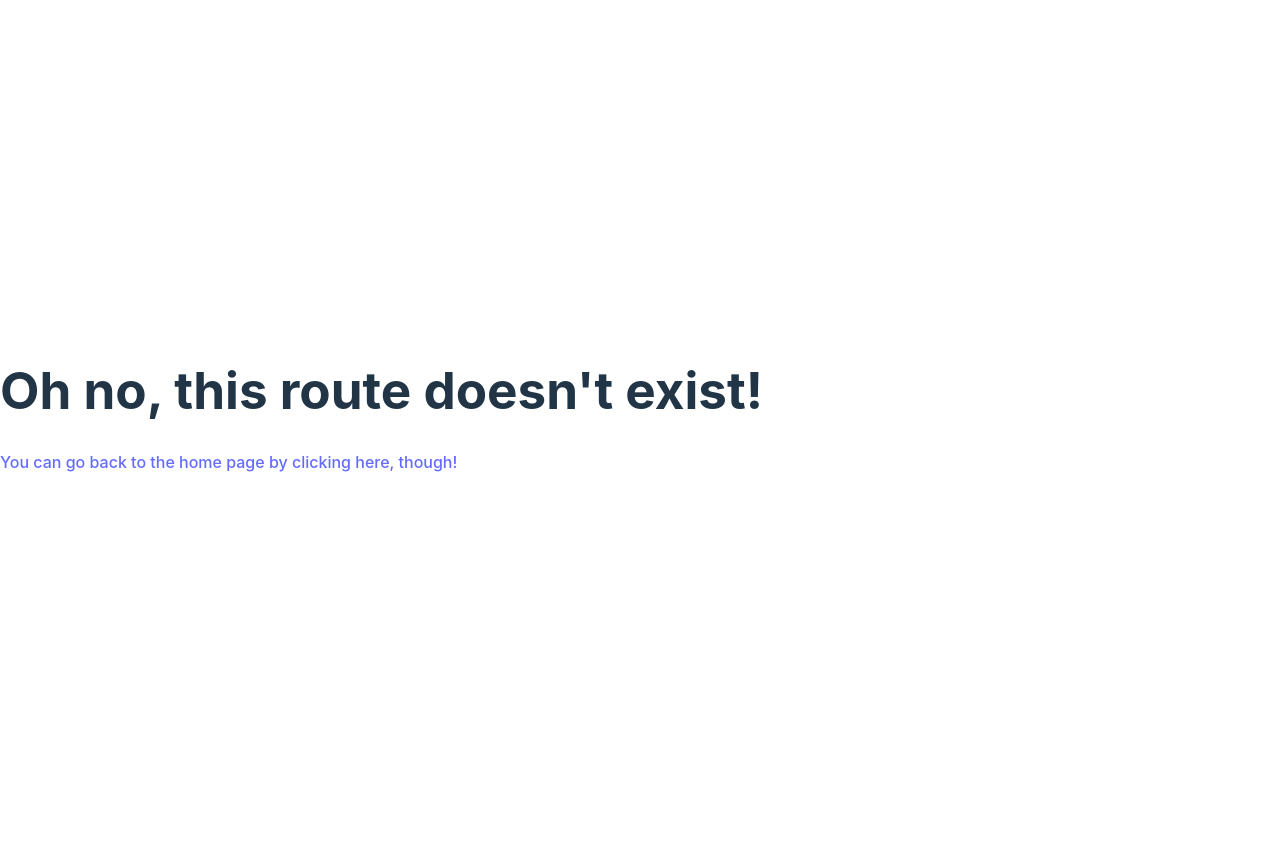
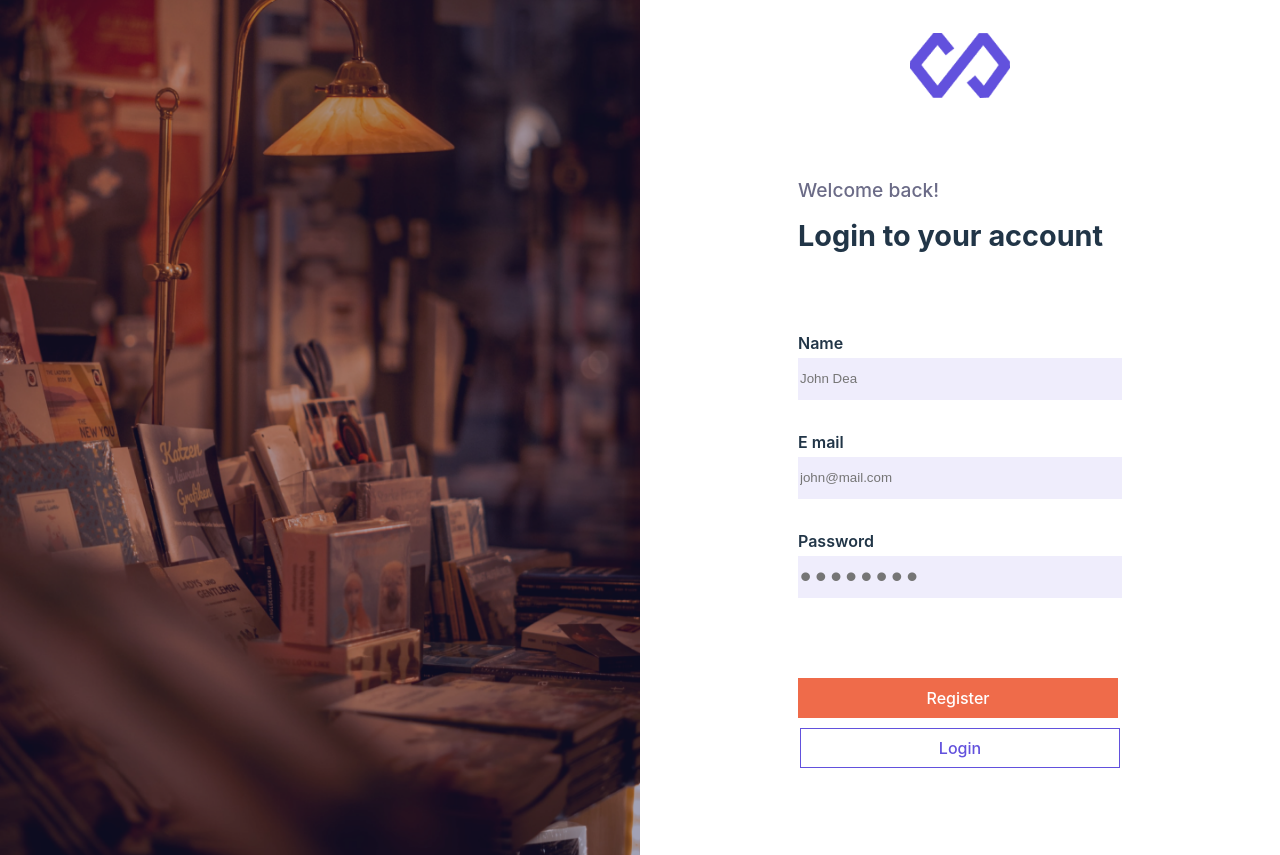
Before and after one commit to oguzhan-ulutas/cozum-frontend, a React (Vite) app: page /signup in a window 1280 px wide. Before the commit the page ends 800 px from the top, so only its background shows below. Built offline with nearby package versions, Linux system fonts and the light colour scheme.

Commit message:
Add sign up form

```diff
--- a/src/Router.jsx
+++ b/src/Router.jsx
@@ -3,6 +3,8 @@ import { useState } from "react";
 
 import Login from "./components/01-login/Login";
 import ErrorPage from "./ErrorPage";
+import Form from "./components/01-login/Form";
+import SignUpForm from "./components/02-signup/SignUpForm";
 
 const Router = () => {
   // Form states
@@ -14,7 +16,7 @@ const Router = () => {
 
   const router = createBrowserRouter([
     {
-      path: "/login",
+      path: "/",
       element: (
         <Login
           token={token}
@@ -27,6 +29,39 @@ const Router = () => {
           setRemember={setRemember}
         />
       ),
+      children: [
+        {
+          path: "login",
+          element: (
+            <Form
+              token={token}
+              setToken={setToken}
+              email={email}
+              setEmail={setEmail}
+              password={password}
+              setPassword={setPassword}
+              remember={remember}
+              setRemember={setRemember}
+            />
+          ),
+        },
+        {
+          path: "signup",
+          element: (
+            <SignUpForm
+              token={token}
+              setToken={setToken}
+              setToken={setToken}
+              email={email}
+              setEmail={setEmail}
+              password={password}
+              setPassword={setPassword}
+              remember={remember}
+              setRemember={setRemember}
+            />
+          ),
+        },
+      ],
       errorElement: <ErrorPage />,
     },
   ]);
--- a/src/components/01-login/Form.css
+++ b/src/components/01-login/Form.css
@@ -77,7 +77,7 @@ form > button {
   margin: 0px;
 }
 
-.form-inputs > div:nth-child(2) {
+#password-div {
   margin-top: 5vh;
   margin-bottom: 1vh;
 }
--- a/src/components/01-login/Form.jsx
+++ b/src/components/01-login/Form.jsx
@@ -1,4 +1,5 @@
 import { useEffect } from "react";
+import { Link } from "react-router-dom";
 
 import "./Form.css";
 
@@ -63,6 +64,7 @@ const Form = ({
   };
 
   return (
+    <>
       <form action="" onSubmit={handleSubmit}>
         <div className="form-greeting">
           <p>Welcome back!</p>
@@ -83,7 +85,7 @@ const Form = ({
               onChange={(e) => setEmail(e.target.value)}
             />
           </div>
-        <div className="form-input">
+          <div className="form-input" id="password-div">
             <label htmlFor="password">Password </label>
             <input
               type="password"
@@ -112,6 +114,10 @@ const Form = ({
 
         <button>Login</button>
       </form>
+      <Link to="/signup">
+        <button className="register-button">Register</button>
+      </Link>
+    </>
   );
 };
 
--- a/src/components/01-login/Login.jsx
+++ b/src/components/01-login/Login.jsx
@@ -1,7 +1,8 @@
+import { Link, Outlet } from "react-router-dom";
+
 import backround from "../../assets/Picture.png";
 import logo from "../../assets/Logo.png";
 import Form from "./Form";
-
 import "./Login.css";
 
 const Login = ({
@@ -23,18 +24,7 @@ const Login = ({
       />
       <div className="form-div">
         <img src={logo} alt="Campany logo" className="logo-image" />
-        <Form
-          token={token}
-          setToken={setToken}
-          setToken={setToken}
-          email={email}
-          setEmail={setEmail}
-          password={password}
-          setPassword={setPassword}
-          remember={remember}
-          setRemember={setRemember}
-        />
-        <button className="register-button">Register</button>
+        <Outlet />
       </div>
     </div>
   );
--- /dev/null
+++ b/src/components/02-signup/SignUpForm.css
@@ -0,0 +1,6 @@
+#form-inputs {
+  display: flex;
+  flex-direction: column;
+  justify-content: flex-start;
+  gap: 2rem;
+}
--- /dev/null
+++ b/src/components/02-signup/SignUpForm.jsx
@@ -0,0 +1,73 @@
+import { Link } from "react-router-dom";
+
+import "./SignUpForm.css";
+const SignUpForm = ({
+  token,
+  setToken,
+  email,
+  setEmail,
+  password,
+  setPassword,
+  remember,
+  setRemember,
+}) => {
+  const handleChange = () => {};
+  const handleSubmit = () => {};
+  return (
+    <>
+      <form action="" onSubmit={handleSubmit}>
+        <div className="form-greeting">
+          <p>Welcome back!</p>
+          <h2>Login to your account</h2>
+        </div>
+
+        <div className="form-inputs" id="form-inputs">
+          <div className="form-input">
+            <label htmlFor="name">Name</label>
+            <input
+              type="text"
+              name="name"
+              id="form-name"
+              placeholder="John Dea"
+              onChange={handleChange}
+            />
+          </div>
+          <div className="form-input">
+            <label htmlFor="email">E mail </label>
+            <input
+              type="email"
+              name="email"
+              id="form-email"
+              minLength={6}
+              maxLength={20}
+              placeholder="john@mail.com"
+              required
+              onChange={(e) => setEmail(e.target.value)}
+            />
+          </div>
+          <div className="form-input">
+            <label htmlFor="password">Password </label>
+            <input
+              type="password"
+              name="password"
+              id="form-password"
+              pattern="^[a-zA-Z0-9]+$"
+              placeholder="••••••••"
+              required
+              onChange={(e) => {
+                setPassword(e.target.value);
+              }}
+            />
+          </div>
+        </div>
+
+        <button>Register</button>
+      </form>
+      <Link to="/login">
+        <button className="register-button">Login</button>
+      </Link>
+    </>
+  );
+};
+
+export default SignUpForm;
```
Lines whose indentation alone changed are shown as unchanged.
